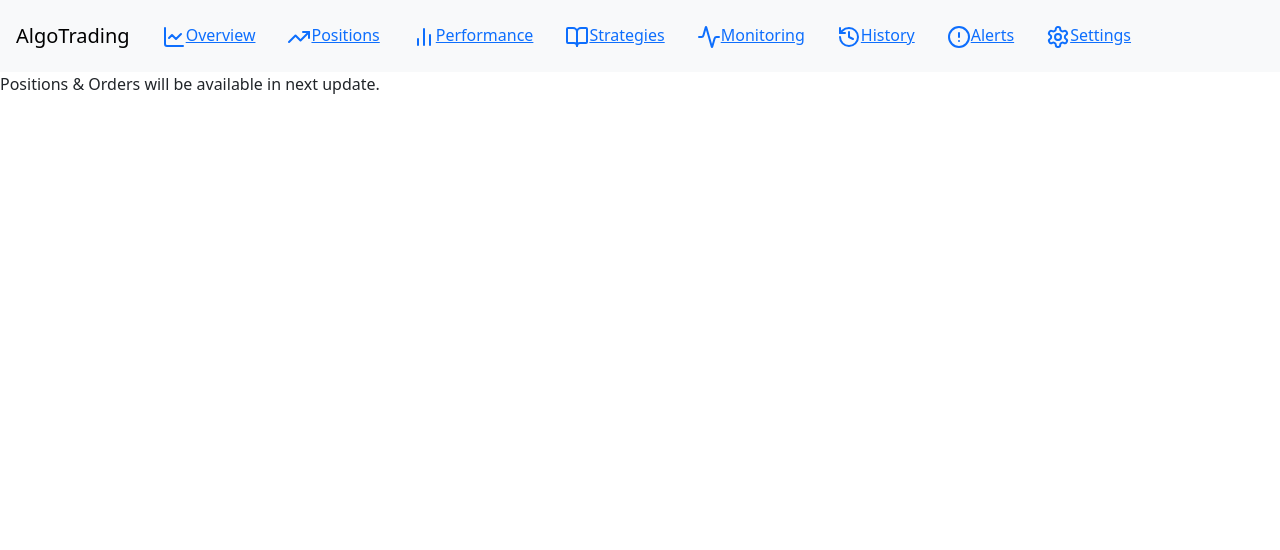
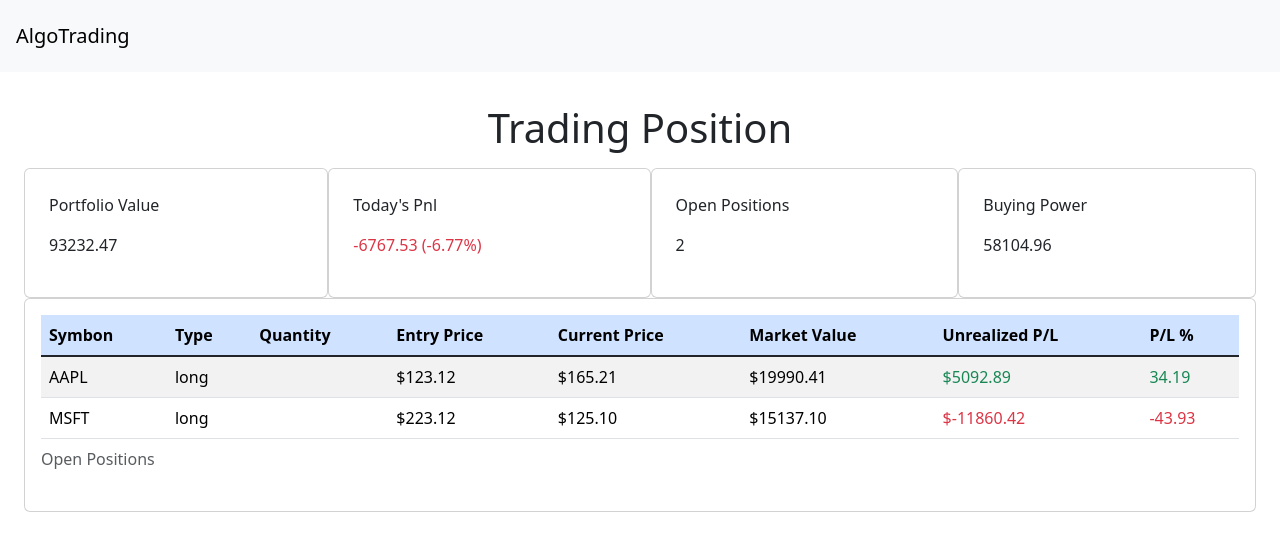
Before and after one commit to newTesting-ai/trading-ui, a React (Create React App) app: page /positions in a window 1280 px wide. Shown: the top 550 px of the page. Built offline with nearby package versions, Linux system fonts and the light colour scheme.

Commit message:
Add Position tab

```diff
--- a/src/App.js
+++ b/src/App.js
@@ -23,16 +23,18 @@
 // };
 
 // export default App;
-import React from 'react';
+import React, {useState} from 'react';
 import { BrowserRouter, Routes, Route, Navigate, Link, useLocation, Outlet } from 'react-router-dom';
 import { Activity, Settings, AlertCircle, BookOpen, TrendingUp, History, BarChart2, LineChart } from 'lucide-react';
 import TradingDashboard from './dashboard/dashboard'
 import Strategy from './strategies/strategy'
 import TradeHistory from './history/history'
 import Performance from './performance/performance'
+import Position from './positions/position'
 // Layout Component
 const DashboardLayout = () => {
   const location = useLocation();
+  const [isCollapsed, setIsCollapsed] = useState(true);
 
   const navItems = [
     { path: '/', label: 'Overview', icon: LineChart },
@@ -45,6 +47,10 @@ const DashboardLayout = () => {
     { path: '/settings', label: 'Settings', icon: Settings }
   ];
 
+  const toggleNav = () => {
+    setIsCollapsed(!isCollapsed);
+  }
+
   return (
     <div style={{ width: '100%', height: '500px' }}>
     {/*<label htmlFor="indicators">Select Indicator: </label>
@@ -56,12 +62,12 @@ const DashboardLayout = () => {
         <option value="candle">CandleSticks</option>
       </select>
       <StockChart priceData={stockData}  indicators={selectedIndicators}  />*/}
-      <nav className="navbar navbar-expand-lg navbar-light bg-light p-3">
+      <nav className="navbar navbar-expand-sm navbar-light bg-light p-3">
         <a className="navbar-brand" href="#">AlgoTrading</a>
-        <button className="navbar-toggler" type="button" data-toggle="collapse" data-target="#navbarNav" aria-controls="navbarNav" aria-expanded="false" aria-label="Toggle navigation">
+        <button className="navbar-toggler" type="button" onClick={toggleNav} data-bs-toggle="collapse" data-bs-target="#navbarNav" aria-controls="navbarNav" aria-expanded="false" aria-label="Toggle navigation">
           <span className="navbar-toggler-icon"></span>
         </button>
-        <div className="collapse navbar-collapse" id="navbarNav">
+        <div className={isCollapsed ? `collapse` : `` + ` navbar-collapse`} id="navbarNav">
           <ul className="navbar-nav">
             {navItems.map(({ path, label, icon: Icon }) => (
               <li><Link
@@ -90,7 +96,6 @@ const DashboardLayout = () => {
 
 // Page Components (placeholders)
 const Overview = () => <div>Overview Dashboard</div>;
-const Positions = () => <div>Positions & Orders will be available in next update.</div>;
 const Alerts = () => <div>Alerts & Notifications will be available in next update.</div>;
 const Monitoring = () => <div>Monitoring will be available in next update.</div>
 
@@ -101,7 +106,7 @@ const App = () => {
       <Routes>
         <Route path="/" element={<DashboardLayout />}>
           <Route index element={<Overview />} />
-          <Route path="positions" element={<Positions />} />
+          <Route path="positions" element={<Position />} />
           <Route path="performance" element={<Performance />} />
           <Route path="strategies" element={<Strategy />} />
           <Route path="monitoring" element={<Monitoring />} />
--- a/src/performance/performance.js
+++ b/src/performance/performance.js
@@ -2,9 +2,6 @@ import React, { useEffect, useState } from 'react';
 import Card from 'react-bootstrap/Card';
 import Tab from 'react-bootstrap/Tab';
 import Tabs from 'react-bootstrap/Tabs';
-import { LineChart, Line, XAxis, YAxis, CartesianGrid, Tooltip, ResponsiveContainer } from 'recharts';
-import { TrendingUp, TrendingDown, DollarSign, Activity, PieChart, AlertCircle } from 'lucide-react';
-
 import Plot from 'react-plotly.js';
 import metrics from '../data/metrics'
 import bb from '../data/bollinger_bands'
--- /dev/null
+++ b/src/positions/position.js
@@ -0,0 +1,134 @@
+import React, { useEffect, useState } from 'react';
+import Card from 'react-bootstrap/Card';
+
+const Position = () => {
+    const data = {
+        initialCapital: 100000,
+        openPositions: 8,
+        orders: [
+            {
+                symbol: {
+                    name: "AAPL",
+                    img: "",
+                },
+                type: "long",
+                quantitiy: 121,
+                entryPrice: 123.12,
+                currentPrice: 165.21
+            },
+            {
+                symbol: {
+                    name: "MSFT",
+                    img: "",
+                },
+                type: "long",
+                quantitiy: 121,
+                entryPrice: 223.12,
+                currentPrice: 125.1
+            }
+        ]
+    }
+    const openPositions = data.orders.length;
+    let pnl = data.orders.reduce((sum, obj) => sum + (obj.currentPrice - obj.entryPrice) * obj.quantitiy, 0);
+    let pnlPercentage = pnl / data.initialCapital;
+    pnl = Number(pnl.toFixed(5));
+    pnlPercentage = Number(pnlPercentage.toFixed(4)) * 100;
+    let up;
+    if (pnl > 0) {
+        up = true;
+    } else {
+        up = false;
+    }
+    const buyingPower = data.initialCapital - data.orders.reduce((sum, obj) => sum + obj.entryPrice * obj.quantitiy, 0);
+    return (
+
+        <div className="p-4 space-y-4">
+            <div className="d-flex justify-content-center p-2">
+                <h1>Trading Position</h1>
+            </div>
+            {/* Summary Statistics */}
+            <div className="d-flex justify-content-center flex-wrap">
+                <Card className="p-2 flex-fill">
+                    <Card.Body className="pt-6">
+                        <div>
+                            <div>
+                                <p>Portfolio Value</p>
+                                <p> {data.initialCapital + pnl}</p>
+                            </div>
+                        </div>
+                    </Card.Body>
+                </Card>
+                <Card className="p-2 flex-fill">
+                    <Card.Body className="pt-6">
+                        <div>
+                            <div>
+                                <p>Today's Pnl</p>
+                                <p className={`text-2xl font-bold ${up ? 'text-success' : 'text-danger'}`}> {up ? `+${pnl} (+${pnlPercentage}%)` : `${pnl} (${pnlPercentage}%)`}</p>
+                            </div>
+                        </div>
+                    </Card.Body>
+                </Card>
+                <Card className="p-2 flex-fill">
+                    <Card.Body className="pt-6">
+                        <div>
+                            <div>
+                                <p>Open Positions</p>
+                                <p> {openPositions}</p>
+                            </div>
+                        </div>
+                    </Card.Body>
+                </Card>
+                <Card className="p-2 flex-fill">
+                    <Card.Body className="pt-6">
+                        <div>
+                            <div>
+                                <p>Buying Power</p>
+                                <p>{buyingPower}</p>
+                            </div>
+                        </div>
+                    </Card.Body>
+                </Card>
+            </div>
+
+            <Card>
+                <Card.Body>
+                    <div className="overflow-x-auto table-responsive">
+                        <table className="table table-striped table-hover">
+                            <caption>Open Positions</caption>
+                            <thead>
+                                <tr className="table-primary">
+                                    <th className="p-2">Symbon</th>
+                                    <th className="p-2">Type</th>
+                                    <th className="p-2">Quantity</th>
+                                    <th className="p-2">Entry Price</th>
+                                    <th className="p-2">Current Price</th>
+                                    <th className="p-2">Market Value</th>
+                                    <th className="p-2">Unrealized P/L</th>
+                                    <th className="p-2">P/L %</th>
+                                </tr>
+                            </thead>
+                            <tbody className='table-group-divider'>
+                                {data.orders.map((order) => (
+                                    <tr key={order.order_id} className="border-b">
+                                        <td className="p-2">{order.symbol.name}</td>
+                                        <td className="p-2">{order.type}</td>
+                                        <td className="p-2">{order.quantity}</td>
+                                        <td className="p-2">${order.entryPrice.toFixed(2)}</td>
+                                        <td className="p-2">${order.currentPrice.toFixed(2)}</td>
+                                        <td className="p-2">${(order.currentPrice*order.quantitiy).toFixed(2)}</td>
+                                        <td className={`p-2 ${(order.currentPrice-order.entryPrice) > 0 ? 'text-success' : 'text-danger'}`}>${((order.currentPrice-order.entryPrice)*order.quantitiy).toFixed(2)}</td>
+                                        <td className={`p-2 ${(order.currentPrice-order.entryPrice) > 0 ? 'text-success' : 'text-danger'}`}>
+                                            {((order.currentPrice-order.entryPrice)*100/order.entryPrice).toFixed(2)}
+                                        </td>
+                                    </tr>
+                                ))}
+                            </tbody>
+                        </table>
+                    </div>
+                </Card.Body>
+            </Card>
+        </div>
+    );
+};
+
+export default Position;
```
